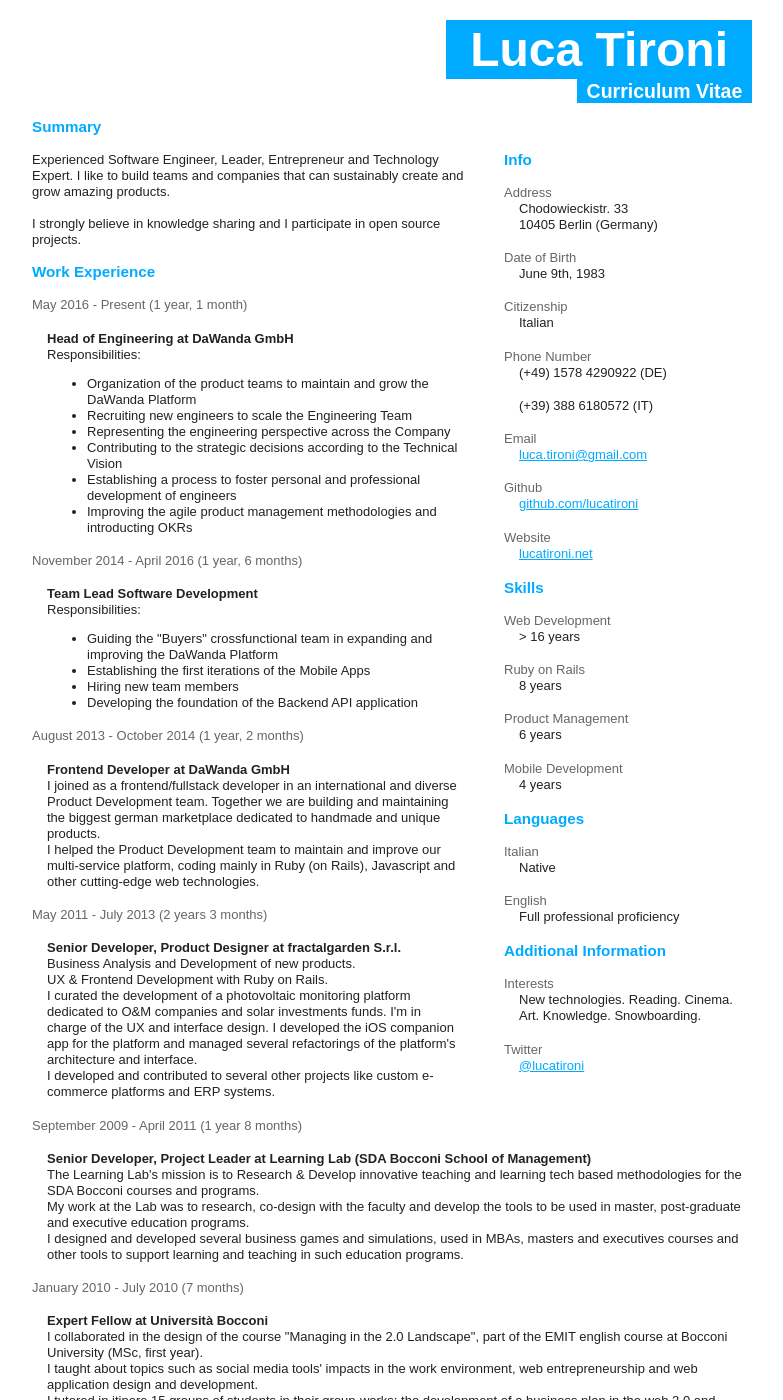
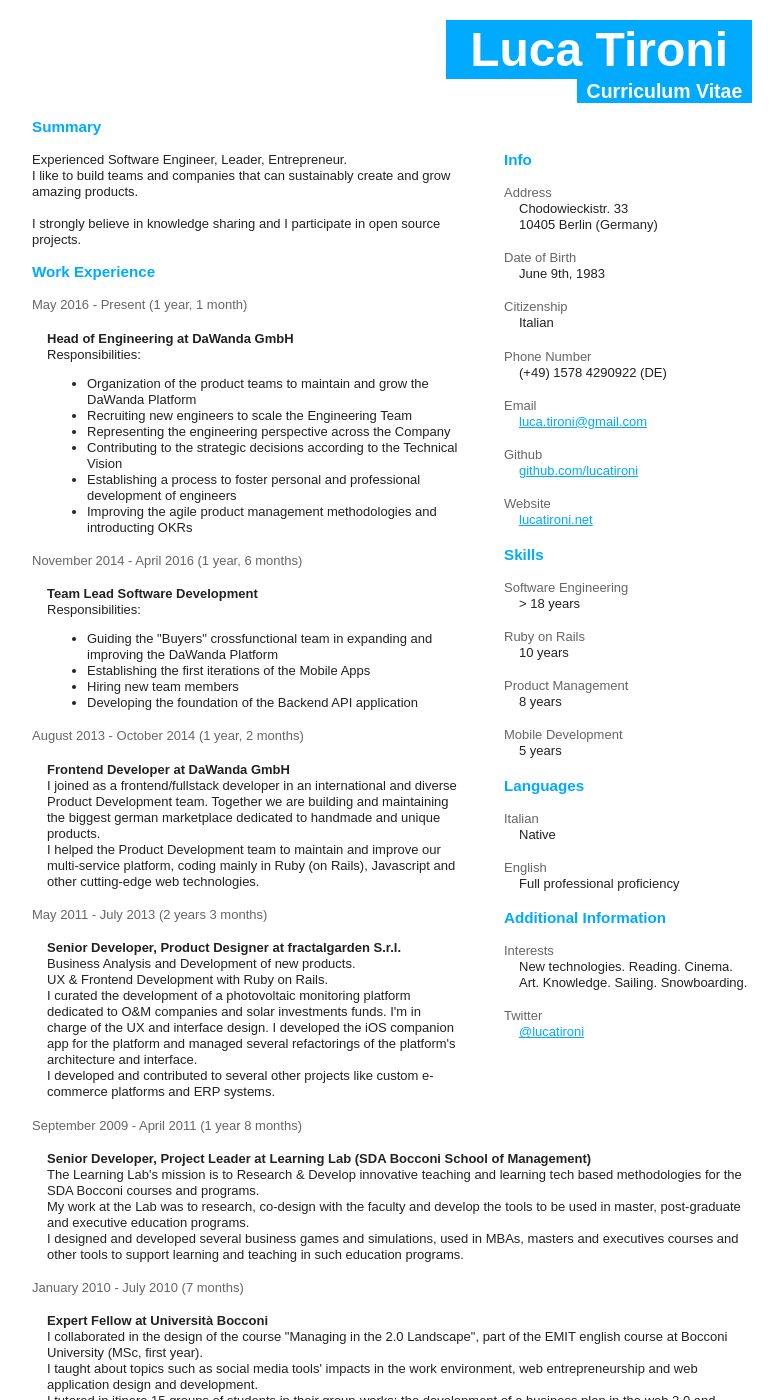
Before and after one commit to lucatironi/lucatironi.github.io, a Jekyll site: the page built from resume.html, in a window 1280 px wide and 1400 px high. Shown: the whole window, without its empty margins (248-1031 px from the left). Built offline with Jekyll 4.4.1, drawn with Linux system fonts in a browser that asks for light colours.

Commit message:
Additional edits

```diff
--- a/resume.html
+++ b/resume.html
@@ -129,7 +129,8 @@ layout: null
       <section id="summary">
         <h3>Summary</h3>
         <p>
-          Experienced Software Engineer, Leader, Entrepreneur and Technology Expert. I like to build teams and companies that can sustainably create and grow amazing products.<br>
+          Experienced Software Engineer, Leader, Entrepreneur.<br>
+          I like to build teams and companies that can sustainably create and grow amazing products.<br>
           <br>
           I strongly believe in knowledge sharing and I participate in open source projects.
         </p>
@@ -256,7 +257,6 @@ layout: null
               <dd>Italian</dd>
             <dt>Phone Number</dt>
               <dd>(+49) 1578 4290922 (DE)</dd>
-              <dd>(+39) 388 6180572 (IT)</dd>
             <dt>Email</dt>
               <dd><a href="mailto:luca.tironi@gmail.com">luca.tironi@gmail.com</a></dd>
             <dt>Github</dt>
@@ -268,14 +268,14 @@ layout: null
         <section id="skills">
           <h3>Skills</h3>
           <dl>
-            <dt>Web Development</dt>
-              <dd>&gt; 16 years</dd>
+            <dt>Software Engineering</dt>
+              <dd>&gt; 18 years</dd>
             <dt>Ruby on Rails</dt>
+              <dd>10 years</dd>
+            <dt>Product Management</dt>
               <dd>8 years</dd>
-            <dt>Product Management</dt>
-              <dd>6 years</dd>
             <dt>Mobile Development</dt>
-              <dd>4 years</dd>
+              <dd>5 years</dd>
           </dl>
         </section>
         <section id="languages">
@@ -291,7 +291,7 @@ layout: null
           <h3>Additional Information</h3 >
           <dl>
             <dt>Interests</dt>
-              <dd>New technologies. Reading. Cinema. Art. Knowledge. Snowboarding.</dd>
+              <dd>New technologies. Reading. Cinema. Art. Knowledge. Sailing. Snowboarding.</dd>
             <dt>Twitter</dt>
               <dd><a href="http://twitter.com/lucatironi">@lucatironi</a></dd>
           </dl>
```
